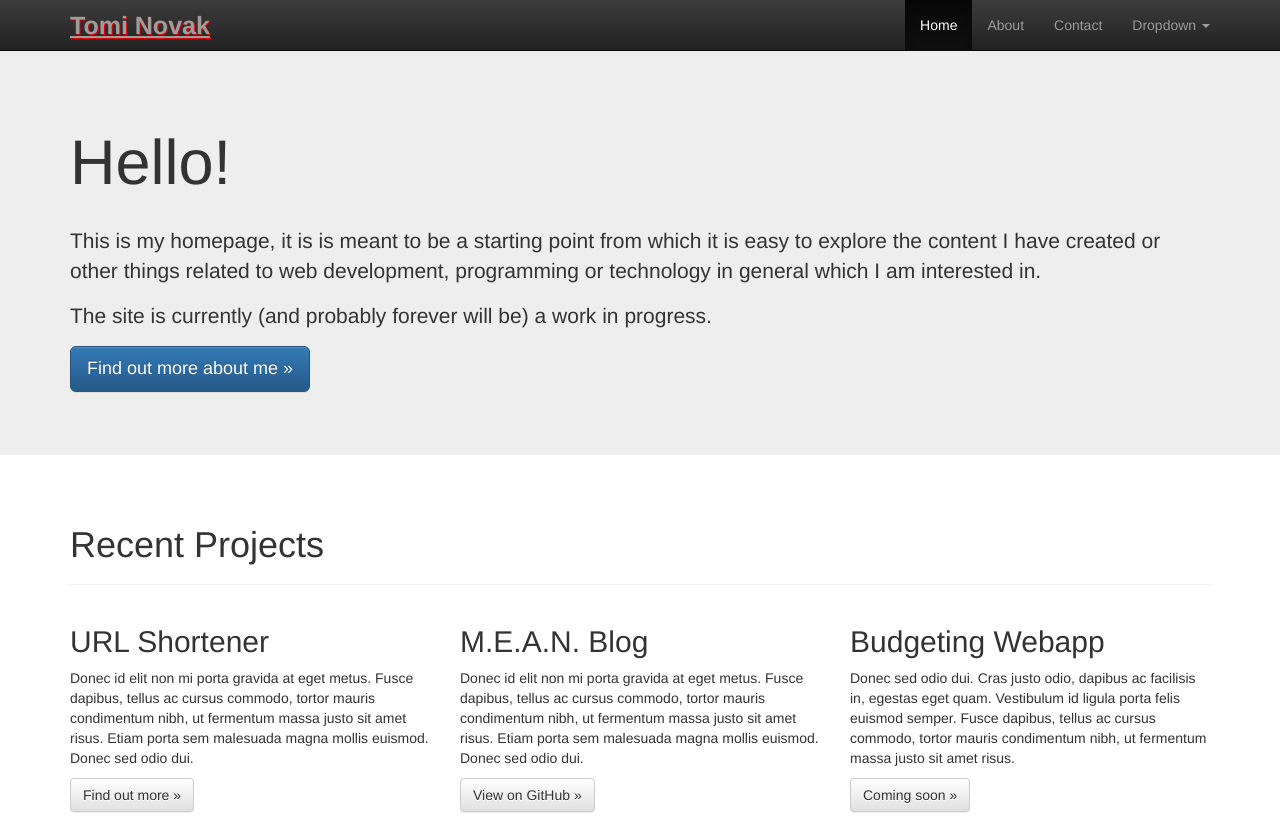
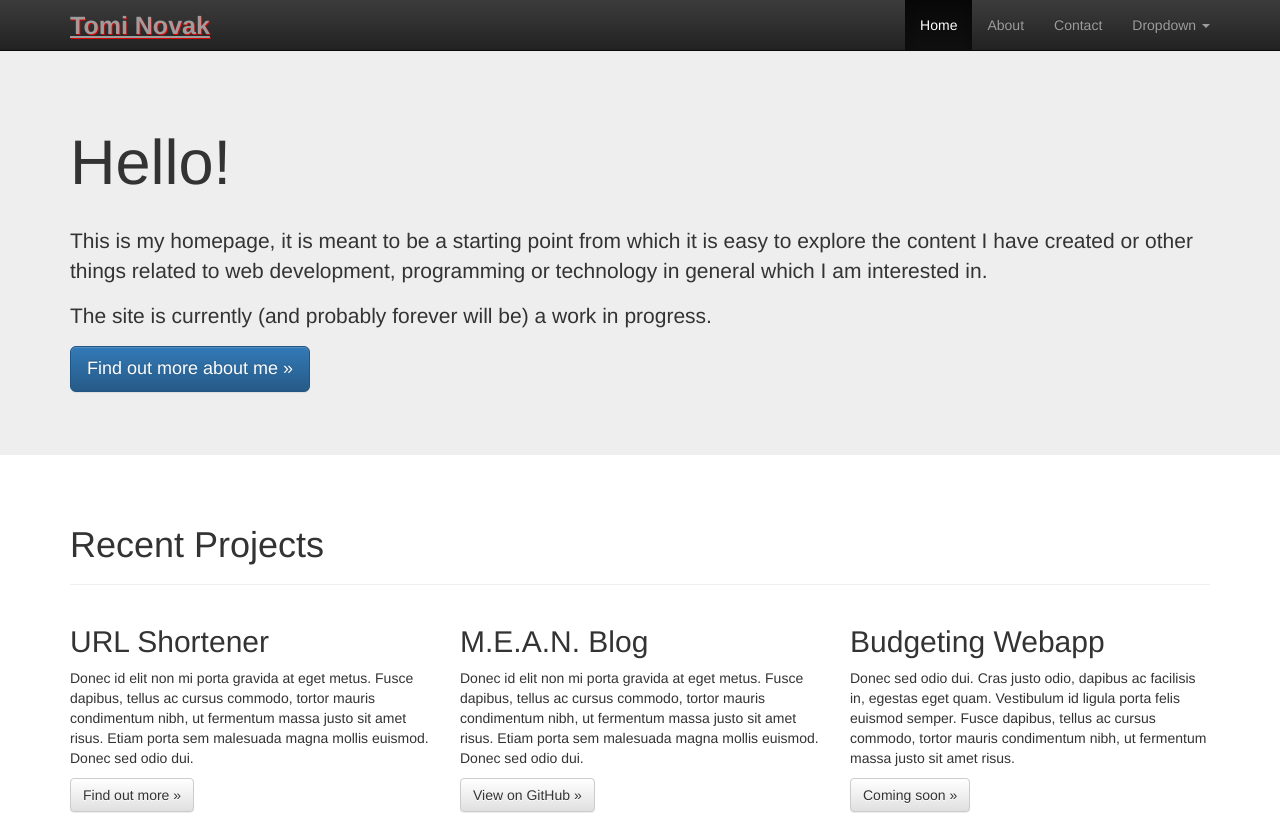
Before and after one commit to tominovak33/tominovak33.github.io, a plain HTML site: page index.html in a window 1280 px wide. Shown: the top 825 px of the page. Drawn offline with nearby package versions, Linux system fonts and the light colour scheme.

Commit message:
Update index.html

```diff
--- a/index.html
+++ b/index.html
@@ -63,7 +63,7 @@
     <div class="jumbotron">
       <div class="container">
         <h1 class="lead">Hello!</h1>
-        <p>This is my homepage, it is is meant to be a starting point from which it is easy to explore the content I have created or other things related to web development, programming or technology in general which I am interested in.</p>
+        <p>This is my homepage, it is meant to be a starting point from which it is easy to explore the content I have created or other things related to web development, programming or technology in general which I am interested in.</p>
         <p>The site is currently (and probably forever will be) a work in progress.</p>
         <p><a class="btn btn-primary btn-lg" href="#about" role="button">Find out more about me &raquo;</a></p>
       </div>
```
